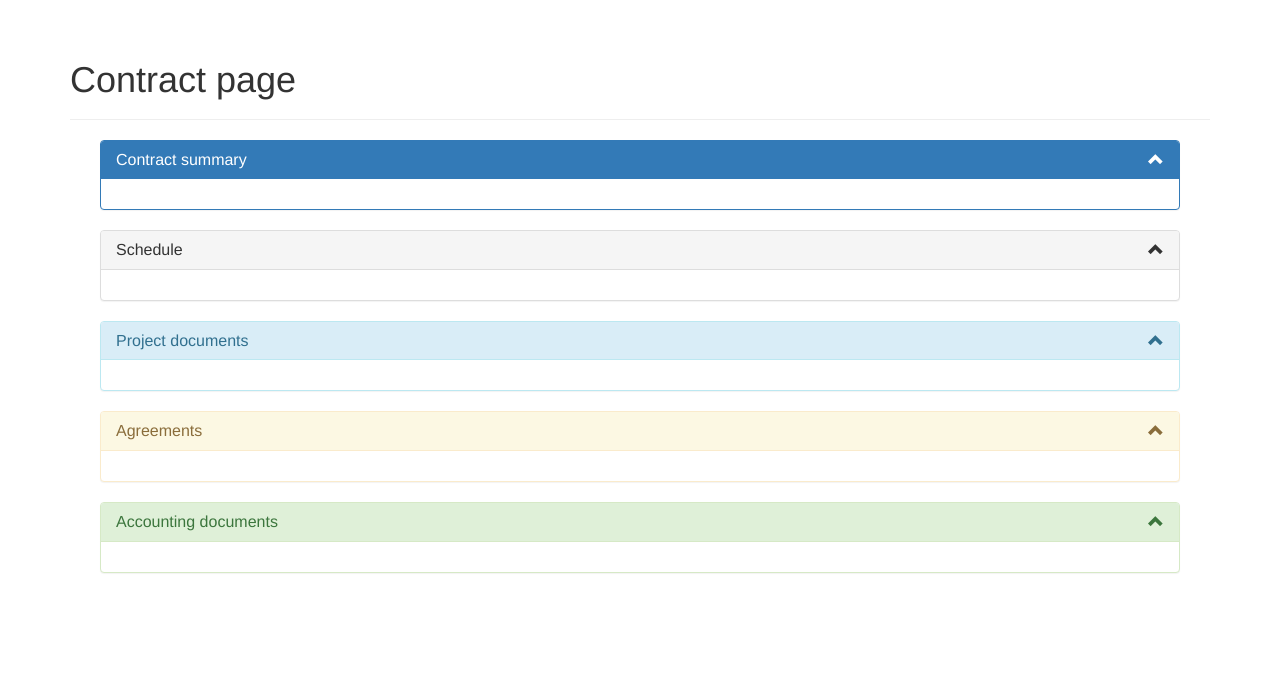
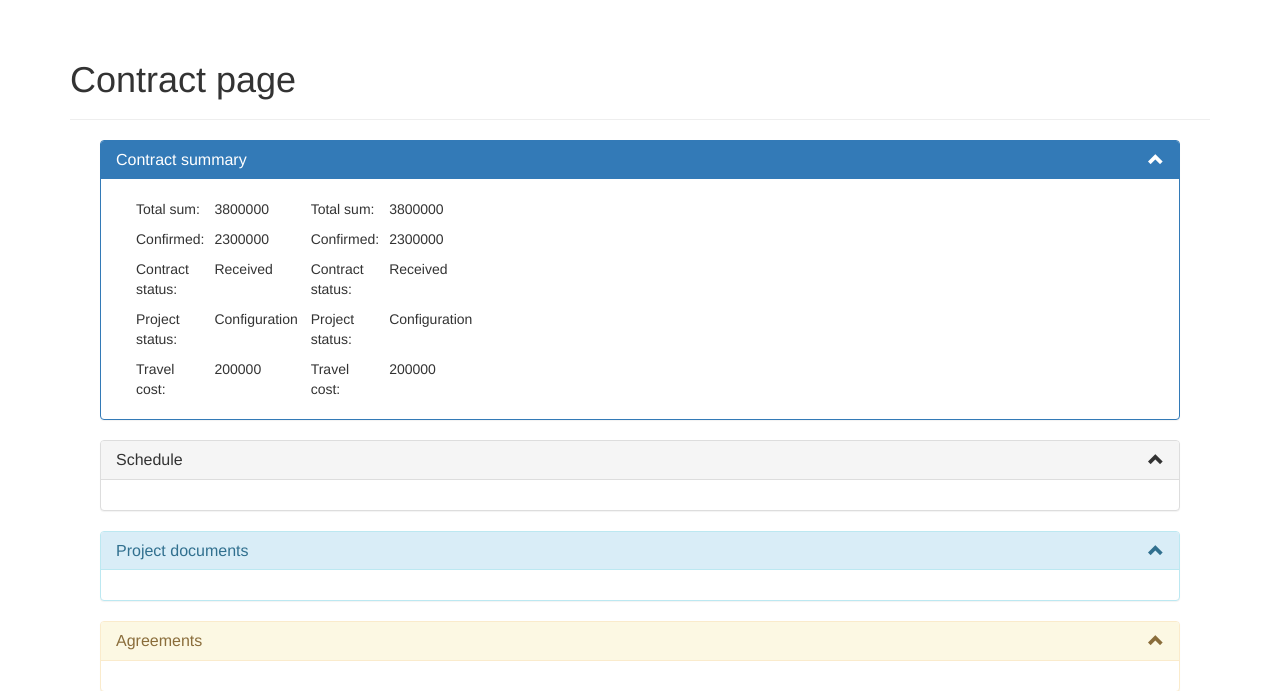
Before and after one commit to Struik/SolvoPM, a Django app: page /contract in a window 1280 px wide. Shown: the part 52-743 px from the top of the page. Before the commit the page ends 625 px from the top, so only its background shows below. Run offline with Django 3.2, Linux system fonts and the light colour scheme; the visitor is signed in with stand-in values (Sample User, id 1); some libraries are stand-ins or nearby versions.

Commit message:
Implementing contract info page

```diff
--- a/WebPM/static/css/main.css
+++ b/WebPM/static/css/main.css
@@ -78,3 +78,16 @@
 .text-inline {
     display: inline;
 }
+
+.table-borderless tbody tr td,
+.table-borderless tbody tr th,
+.table-borderless thead tr th,
+.table-borderless thead tr td,
+.table-borderless tfoot tr th,
+.table-borderless tfoot tr td {
+    border: none;
+}
+
+.no-margin-bottom {
+    margin-bottom: 0px;
+}
--- a/templates/contract.html
+++ b/templates/contract.html
@@ -41,6 +41,64 @@
             </div>
             <div id="summaryPanelBody" class="panel-collapse collapse in">
                 <div class="panel-body">
+                    <div class="col-sm-2 col-md-2 col-xl">
+                        <table id="summaryTable" class="table table-condensed table-borderless no-margin-bottom">
+                            <thead>
+                            </thead>
+                            <tbody id="summaryTableBody">
+                            <tr>
+                                <td>{% trans "Total sum" %}:</td>
+                                <td>3800000</td>
+                            </tr>
+                            <tr>
+                                <td>{% trans "Confirmed" %}:</td>
+                                <td>2300000</td>
+                            </tr>
+                            <tr>
+                                <td>{% trans "Contract status" %}:</td>
+                                <td>Received</td>
+                            </tr>
+                            <tr>
+                                <td>{% trans "Project status" %}:</td>
+                                <td>Configuration</td>
+                            </tr>
+                            <tr>
+                                <td>{% trans "Travel cost" %}:</td>
+                                <td>200000</td>
+                            </tr>
+                            </tbody>
+                        </table>
+                    </div>
+                    <!--<div class="col-sm-1 col-md-1 col-xl">-->
+                    <!--</div>-->
+                    <div class="col-sm-2 col-md-2 col-xl">
+                        <table id="summaryTable1" class="table table-condensed table-borderless no-margin-bottom">
+                            <thead>
+                            </thead>
+                            <tbody id="summaryTableBody1">
+                            <tr>
+                                <td>{% trans "Total sum" %}:</td>
+                                <td>3800000</td>
+                            </tr>
+                            <tr>
+                                <td>{% trans "Confirmed" %}:</td>
+                                <td>2300000</td>
+                            </tr>
+                            <tr>
+                                <td>{% trans "Contract status" %}:</td>
+                                <td>Received</td>
+                            </tr>
+                            <tr>
+                                <td>{% trans "Project status" %}:</td>
+                                <td>Configuration</td>
+                            </tr>
+                            <tr>
+                                <td>{% trans "Travel cost" %}:</td>
+                                <td>200000</td>
+                            </tr>
+                            </tbody>
+                        </table>
+                    </div>
                 </div>
             </div>
         </div>
--- a/templates/projects.html
+++ b/templates/projects.html
@@ -39,7 +39,6 @@
     {% endfor %}
 
     var projects = {{projectAttrs|safe }};
-    console.log('AAA');
     console.log(cities);
     console.log(projects);
 </script>
```
Also changed, not shown: WebPM/static/css/projects.css (+0 -14 lines).
